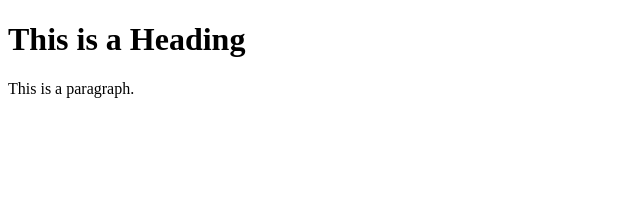
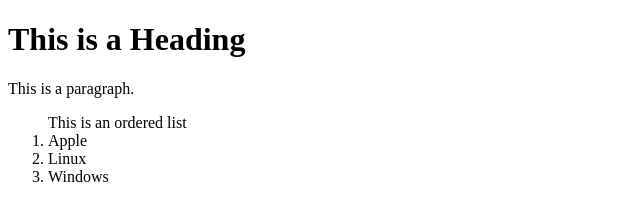
Before and after one commit to marceloteixeirabg/webappazure, a plain HTML site: page index.html in a window 1280 px wide. Shown: the whole page, without its empty margins (0-640 px from the left). Drawn offline with Linux system fonts and the light colour scheme.

Commit message:
updated page

```diff
--- a/index.html
+++ b/index.html
@@ -7,6 +7,10 @@
 
    <h1>This is a Heading</h1>
    <p>This is a paragraph.</p>
-
+   <ol> This is an ordered list
+      <li>Apple</li>
+      <li>Linux</li>
+      <li>Windows</li>
+   </ol>
 </body>
 </html>
```
